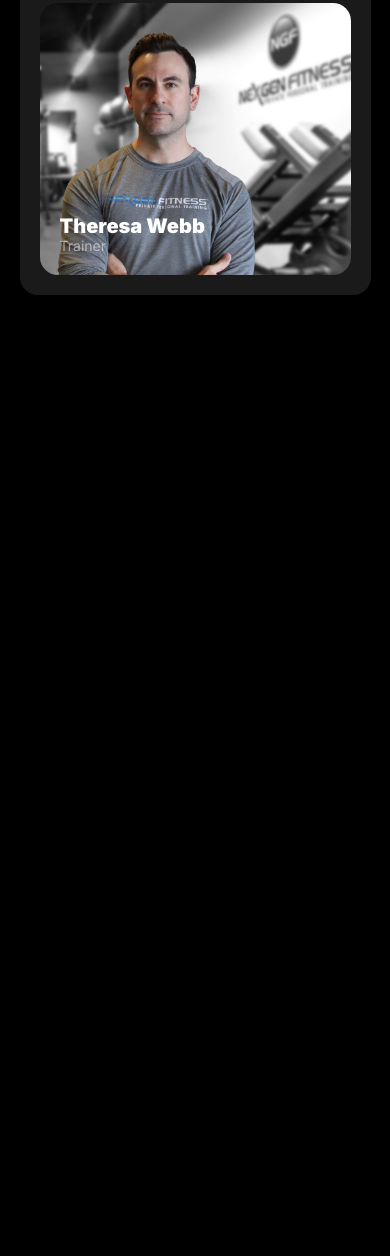
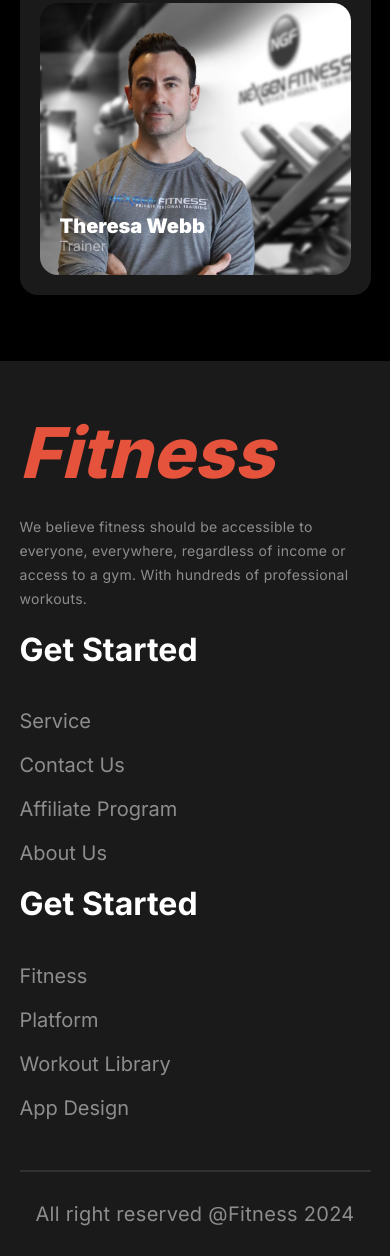
Before and after one commit to RaisulKayesRaka/Fitness-Website, a plain HTML site: page index.html in a window 390 px wide. Shown: the part 5924-7180 px from the top of the page. Before the commit the page ends 6285 px from the top, so only its background shows below. Drawn offline with Linux system fonts and the light colour scheme.

Commit message:
Add responsive 'footer' section

```diff
--- a/index.html
+++ b/index.html
@@ -280,6 +280,41 @@
       </section>
     </main>
 
-    <footer></footer>
+    <footer>
+      <div class="footer-container">
+        <div class="footer-content">
+          <div class="footer-left">
+            <h1>Fitness</h1>
+            <p>
+              We believe fitness should be accessible to everyone, everywhere,
+              regardless of income or access to a gym. With hundreds of
+              professional workouts.
+            </p>
+          </div>
+          <div class="footer-center">
+            <h2>Get Started</h2>
+            <ul>
+              <li>Service</li>
+              <li>Contact Us</li>
+              <li>Affiliate Program</li>
+              <li>About Us</li>
+            </ul>
+          </div>
+          <div class="footer-right">
+            <h2>Get Started</h2>
+            <ul>
+              <li>Fitness</li>
+              <li>Platform</li>
+              <li>Workout Library</li>
+              <li>App Design</li>
+            </ul>
+          </div>
+        </div>
+        <hr />
+        <div class="copyright">
+          <p>All right reserved @Fitness 2024</p>
+        </div>
+      </div>
+    </footer>
   </body>
 </html>
--- a/styles.css
+++ b/styles.css
@@ -631,6 +631,92 @@ option {
   line-height: 120%;
 }
 
+footer {
+  background: rgba(255, 255, 255, 0.1);
+}
+
+.footer-container {
+  max-width: 1060px;
+  width: 90%;
+  margin: 0 auto;
+}
+
+.footer-content {
+  display: grid;
+  grid-template-areas: "footer-left footer-center footer-right";
+  gap: 150px;
+  padding: 50px 0;
+}
+
+.footer-left {
+  grid-area: footer-left;
+  max-width: 450px;
+}
+
+.footer-left h1 {
+  color: #e6533c;
+  font-size: 70px;
+  font-style: italic;
+  font-weight: 800;
+  line-height: 120%;
+  margin-bottom: 20px;
+}
+
+.footer-left p {
+  color: rgba(255, 255, 255, 0.5);
+  font-size: 14px;
+  font-weight: 400;
+  line-height: 24px;
+  letter-spacing: 0.3px;
+}
+
+.footer-center {
+  grid-area: footer-center;
+}
+
+.footer-center h2,
+.footer-right h2 {
+  color: #fff;
+  font-size: 32px;
+  font-weight: 700;
+  line-height: 120%;
+  margin-bottom: 40px;
+}
+.footer-center li,
+.footer-right li {
+  color: rgba(255, 255, 255, 0.5);
+  font-size: 20px;
+  font-weight: 400;
+  margin-top: 20px;
+}
+
+.footer-right {
+  grid-area: footer-right;
+}
+
+.footer-center ul,
+.footer-right ul {
+  list-style-type: none;
+}
+
+hr {
+  height: 2px;
+  border: none;
+  background-color: rgba(255, 255, 255, 0.1);
+}
+
+.copyright {
+  padding: 30px 0;
+  text-align: center;
+}
+.copyright p {
+  color: rgba(255, 255, 255, 0.5);
+  font-size: 20px;
+  font-weight: 400;
+  line-height: 24px;
+  letter-spacing: 0.3px;
+}
+
 @media screen and (max-width: 992px) {
   .banner {
     gap: 100px;
@@ -693,6 +779,11 @@ option {
 
   .team-text {
     margin: 0 auto 46px;
+  }
+
+  .footer-content {
+    grid-template-areas: "footer-left footer-left" "footer-center footer-right";
+    gap: 50px;
   }
 }
 
@@ -859,4 +950,9 @@ option {
   .team-cards > :nth-child(4) {
     display: none;
   }
+
+  .footer-content {
+    grid-template-areas: "footer-left" "footer-center" "footer-right";
+    gap: 20px;
+  }
 }
```
